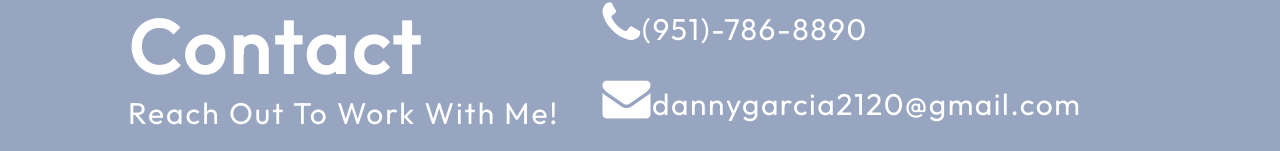
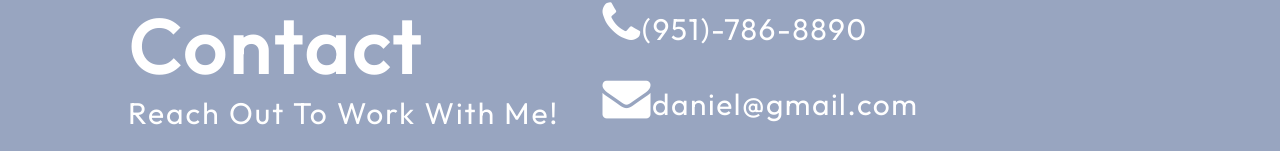
Before and after one commit to danny-garxia/ReactPortfolio, a React (Vite) app: page / in a window 1280 px wide. Shown: the part 2041-2192 px from the top of the page. Built offline with nearby package versions, Linux system fonts and the light colour scheme; no server answers.

Commit message:
Update Contact.jsx

```diff
--- a/src/componets/Contact/Contact.jsx
+++ b/src/componets/Contact/Contact.jsx
@@ -22,7 +22,7 @@ export default function Contact() {
 {/* Setting up icons and linking them */}
 <ul className={styles.links} >
     <li className={styles.link}>
-    <a href="tel:9517725520">
+    <a href="tel:9517868890">
         <i className="fa fa-phone" style={{ fontSize: '48px', color: 'white' }}></i>
         (951)-786-8890</a>
     </li>
@@ -30,7 +30,7 @@ export default function Contact() {
     <li className={styles.link}>
     <a href='mailto:daniel@gmail.com'>
         <i className="fa fa-envelope" style={{ fontSize: '48px', color: 'white' }}></i>
-        dannygarcia2120@gmail.com  </a>
+        daniel@gmail.com  </a>
     </li>
 
     <li className={styles.link}>
```
